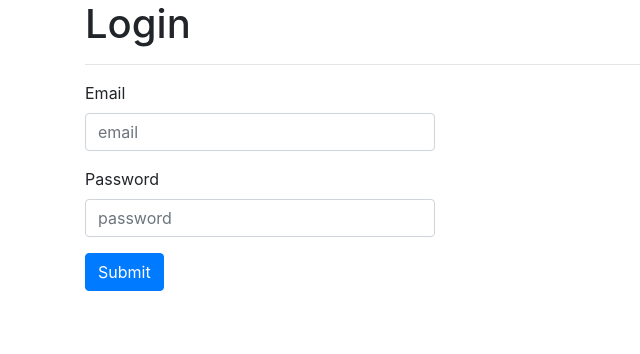
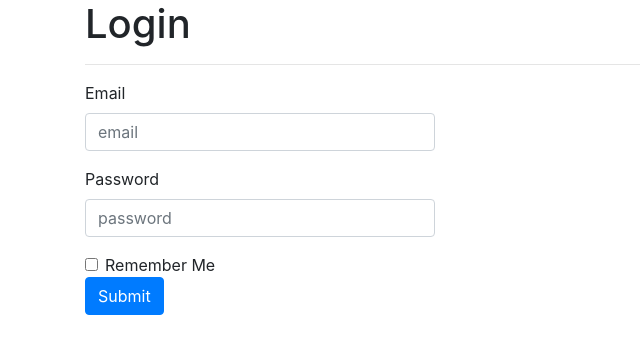
Before and after one commit to waldrupm/intro_to_flask, a Flask app: page /login in a window 1280 px wide. Shown: the part 56-410 px from the top of the page, without its empty margins (0-640 px from the left). Run offline with Flask 2, Linux system fonts and the light colour scheme; some libraries are stand-ins or nearby versions.

Commit message:
Add login

```diff
--- a/app/routes.py
+++ b/app/routes.py
@@ -1,6 +1,7 @@
 from app import app, db, login_manager
 from app.models import User
 from flask import render_template, request, redirect, url_for, flash
+from flask_login import login_user, logout_user
 
 @app.route('/')
 def index():
@@ -11,10 +12,12 @@ def login():
   if request.method == 'POST':
     email = request.form.get('email')
     password = request.form.get('password')
+    remember_me = request.form.get('remember_me')
 
     user = User.query.filter_by(email=email).first()
     if user:
-      if user.check_password_hash(password):
+      if user.check_password(password):
+        login_user(user, remember=remember_me)
         flash('Login accepted', 'success')
         return redirect(url_for('index'))
     flash('Invalid user / pass combination', 'warning')
@@ -45,3 +48,9 @@ def register():
     flash('User registration successful.', 'success')
     return redirect(url_for('login'))
   return render_template('register.html')
+
+@app.route('/logout', methods=['GET'])
+def logout():
+  logout_user()
+  flash('Logged out successfully', 'info')
+  return redirect(url_for('login'))
--- a/app/templates/index.html
+++ b/app/templates/index.html
@@ -1,4 +1,10 @@
 {% extends 'layout.html' %}
 {% block content %}
       <h1>Home page</h1>
+      <hr>
+      {% if current_user.is_authenticated %}
+            <h4>Hello, {{ current_user.name }}</h4>
+      {% else %}
+            <h4>Please Log in.</h4>
+      {% endif %}
 {% endblock %}
--- a/app/templates/login.html
+++ b/app/templates/login.html
@@ -13,6 +13,12 @@
         <label for="password">Password</label>
         <input type="password" class="form-control" name="password" id="password" placeholder="password">
       </div>
+      <div class="form-check">
+        <label class="form-check-label">
+          <input type="checkbox" class="form-check-input" name="remember_me" id="remember_me" value="True">
+          Remember Me
+        </label>
+      </div>
       <button type="submit" class="btn btn-primary">Submit</button>
     </form>
   </div>
--- a/app/templates/partials/nav.html
+++ b/app/templates/partials/nav.html
@@ -11,12 +11,18 @@
       </li>
     </ul>
     <ul class="navbar-nav m1-auto">
+      {% if not current_user.is_authenticated %}
         <li class="nav-item">
           <a href="{{ url_for('login') }}" class="nav-link">Login</a>
         </li>
         <li class="nav-item">
           <a href="{{ url_for('register') }}" class="nav-link">Register</a>
         </li>
+      {% else %}
+        <li class="nav-item">
+          <a href="{{ url_for('logout') }}" class="nav-link">Logout</a>
+        </li>
+      {% endif %}
     </ul>
   </div>
 </nav>
--- a/requirements.txt
+++ b/requirements.txt
@@ -2,6 +2,7 @@ alembic==1.4.2
 astroid==2.4.2
 click==7.1.2
 Flask==1.1.2
+Flask-Login==0.5.0
 Flask-Migrate==2.5.3
 Flask-SQLAlchemy==2.4.3
 isort==4.3.21
@@ -11,8 +12,10 @@ lazy-object-proxy==1.4.3
 Mako==1.1.3
 MarkupSafe==1.1.1
 mccabe==0.6.1
+psycopg2==2.8.5
 pylint==2.5.3
 python-dateutil==2.8.1
+python-dotenv==0.13.0
 python-editor==1.0.4
 six==1.15.0
 SQLAlchemy==1.3.18
```
Also changed, not shown: app/models.py (+4 -3 lines). Lines whose indentation alone changed are shown as unchanged.
